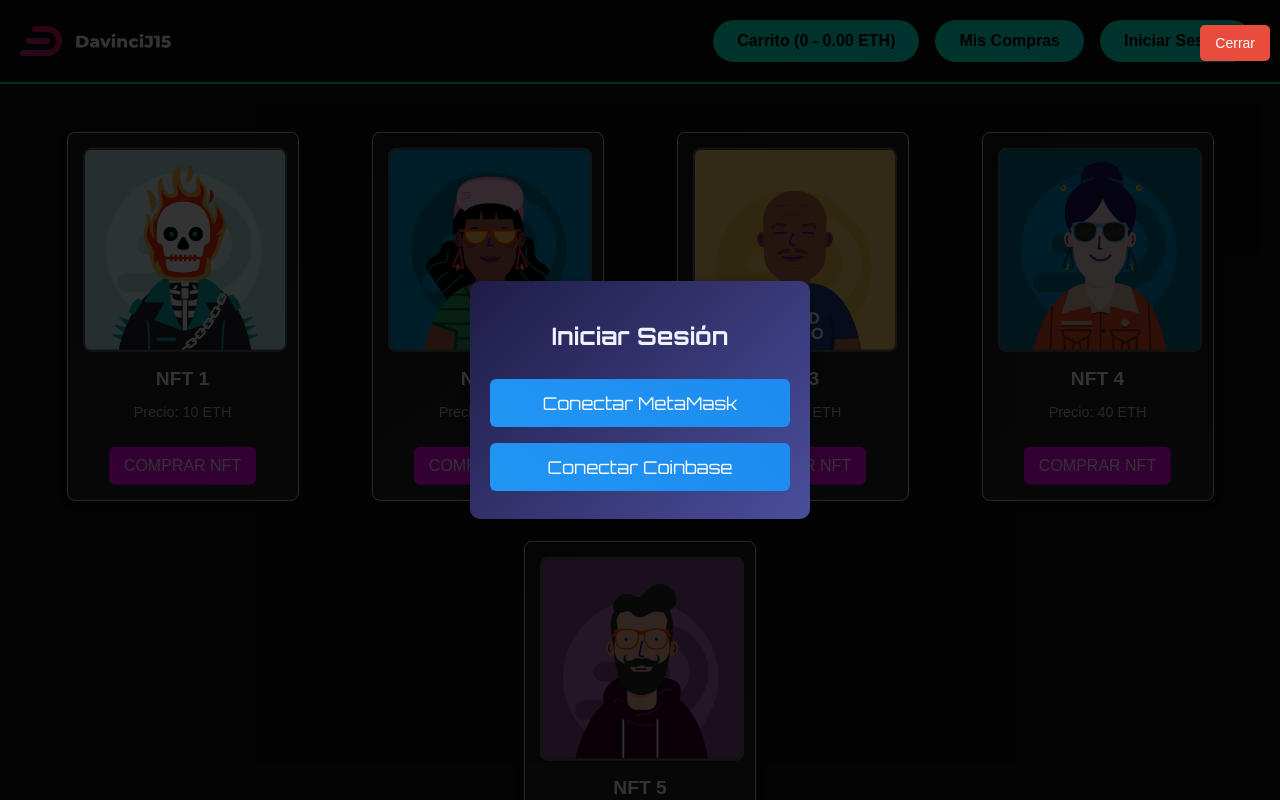
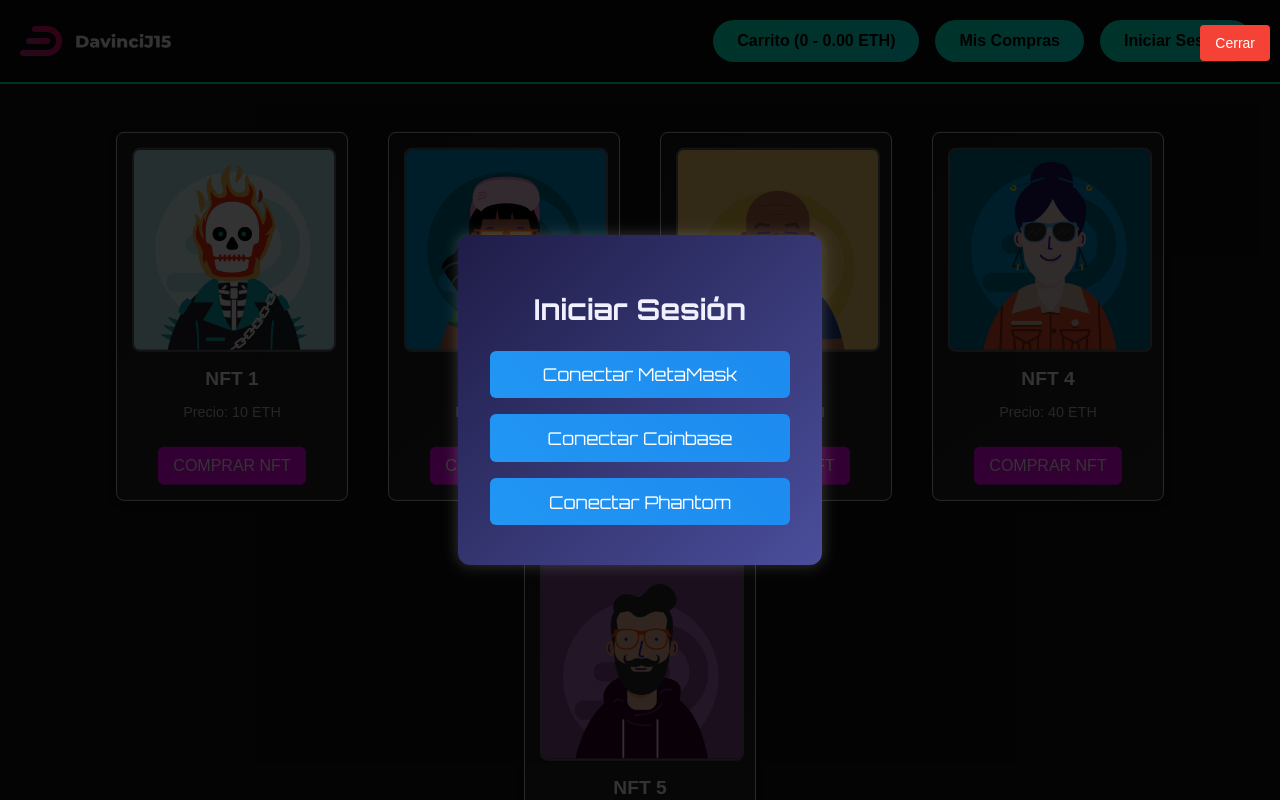
Before and after one commit to rodrigo-luis-suarez-guzman/my-nft-store, a React (Create React App) app: page / in a window 1280 px wide. Both pictures are taken after a click on the button "Iniciar Sesión". Shown: the top 800 px of the page. Built offline with nearby package versions, Linux system fonts and the light colour scheme.

Commit message:
se agrega phantom

```diff
--- a/package.json
+++ b/package.json
@@ -5,6 +5,7 @@
   "dependencies": {
     "@fortawesome/fontawesome-free": "^6.6.0",
     "@metamask/detect-provider": "^2.0.0",
+    "@solana/web3.js": "^1.95.4",
     "@testing-library/jest-dom": "^5.17.0",
     "@testing-library/react": "^13.4.0",
     "@testing-library/user-event": "^13.5.0",
--- a/src/App.tsx
+++ b/src/App.tsx
@@ -1,112 +1,47 @@
-// src/App.tsx
-
 import React, { useState } from 'react';
 import NavBar from './components/NavBar';
+import ProductList from './components/ProductList';
 import CartModal from './components/CartModal';
 import LoginModal from './components/LoginModal';
-import PurchaseListModal from './components/PurchaseListModal';
-import ProductList from './components/ProductList';
-import Footer from './components/Footer';
-import { UserProvider } from './context/UserContext';
-import { CartProvider, useCart } from './context/CartContext';
-import { connectMetaMask, connectCoinbase } from './services/walletConnections';
-import { ToastContainer, toast } from 'react-toastify'; // Importar ToastContainer y toast
-import 'react-toastify/dist/ReactToastify.css'; // Importar el CSS de Toastify
-import './App.css';
+import { connectMetaMask, connectCoinbase, connectPhantom } from './services/walletConnections';
 
-const App = () => {
+const App: React.FC = () => {
   const [cartModalOpen, setCartModalOpen] = useState(false);
   const [loginModalOpen, setLoginModalOpen] = useState(false);
-  const [purchaseListOpen, setPurchaseListOpen] = useState(false);
-
-  // Mueve CartProvider a un nivel superior para acceso global
-  return (
-    <UserProvider>
-      <CartProvider>
-        <AppContent
-          cartModalOpen={cartModalOpen}
-          loginModalOpen={loginModalOpen}
-          purchaseListOpen={purchaseListOpen}
-          setCartModalOpen={setCartModalOpen}
-          setLoginModalOpen={setLoginModalOpen}
-          setPurchaseListOpen={setPurchaseListOpen}
-        />
-      </CartProvider>
-    </UserProvider>
-  );
-};
-
-interface AppContentProps {
-  cartModalOpen: boolean;
-  loginModalOpen: boolean;
-  purchaseListOpen: boolean;
-  setCartModalOpen: React.Dispatch<React.SetStateAction<boolean>>;
-  setLoginModalOpen: React.Dispatch<React.SetStateAction<boolean>>;
-  setPurchaseListOpen: React.Dispatch<React.SetStateAction<boolean>>;
-}
-
-const AppContent: React.FC<AppContentProps> = ({
-  cartModalOpen,
-  loginModalOpen,
-  purchaseListOpen,
-  setCartModalOpen,
-  setLoginModalOpen,
-  setPurchaseListOpen,
-}) => {
-  const { state } = useCart(); // Obtener el estado del contexto
-  const purchases = state.completedPurchases; // Obtener las compras completadas
+  const [address, setAddress] = useState<string | null>(null);
 
   const handleConnectMetaMask = async () => {
-    try {
-      const account = await connectMetaMask();
-      if (account) {
-        console.log('MetaMask conectado:', account);
-        setLoginModalOpen(false);
-        toast.success('Conectado a MetaMask'); // Mensaje de éxito al conectar
-      }
-    } catch (error) {
-      console.error('Error al conectar MetaMask:', error);
-      toast.error('Error al conectar a MetaMask'); // Mensaje de error al conectar
-    }
+    const account = await connectMetaMask();
+    if (account) setAddress(account);
   };
 
   const handleConnectCoinbase = async () => {
-    try {
-      const account = await connectCoinbase();
-      if (account) {
-        console.log('Coinbase conectado:', account);
-        setLoginModalOpen(false);
-        toast.success('Conectado a Coinbase'); // Mensaje de éxito al conectar
-      }
-    } catch (error) {
-      console.error('Error al conectar Coinbase:', error);
-      toast.error('Error al conectar a Coinbase'); // Mensaje de error al conectar
-    }
+    const account = await connectCoinbase();
+    if (account) setAddress(account);
+  };
+
+  const handleConnectPhantom = async () => {
+    const account = await connectPhantom();
+    if (account) setAddress(account);
   };
 
   return (
-    <>
-      <ToastContainer position="top-right" autoClose={3000} hideProgressBar />
+    <div className="App">
       <NavBar
-        onOpenPurchaseList={() => setPurchaseListOpen(true)}
+        onOpenPurchaseList={() => console.log('Abrir lista de compras')}
+        onOpenCartModal={() => setCartModalOpen(true)}
         onOpenLoginModal={() => setLoginModalOpen(true)}
-        onOpenCartModal={() => setCartModalOpen(true)}
       />
+      <ProductList />
       <CartModal isOpen={cartModalOpen} onClose={() => setCartModalOpen(false)} />
       <LoginModal
         isOpen={loginModalOpen}
         onClose={() => setLoginModalOpen(false)}
         onConnectMetaMask={handleConnectMetaMask}
         onConnectCoinbase={handleConnectCoinbase}
+        onConnectPhantom={handleConnectPhantom}
       />
-      <PurchaseListModal
-        isOpen={purchaseListOpen}
-        onClose={() => setPurchaseListOpen(false)}
-        purchases={purchases} // Pasa las compras completadas aquí
-      />
-      <ProductList /> {/* Asegúrate de incluir esto para mostrar los NFTs */}
-      <Footer />
-    </>
+    </div>
   );
 };
 
--- a/src/components/LoginModal.tsx
+++ b/src/components/LoginModal.tsx
@@ -6,9 +6,16 @@
   onClose: () => void;
   onConnectMetaMask: () => void;
   onConnectCoinbase: () => void;
+  onConnectPhantom: () => void;
 }
 
-const LoginModal: React.FC<LoginModalProps> = ({ isOpen, onClose, onConnectMetaMask, onConnectCoinbase }) => {
+const LoginModal: React.FC<LoginModalProps> = ({
+  isOpen,
+  onClose,
+  onConnectMetaMask,
+  onConnectCoinbase,
+  onConnectPhantom
+}) => {
   if (!isOpen) return null;
 
   return (
@@ -17,6 +24,7 @@
         <h2>Iniciar Sesión</h2>
         <button className="futuristic-button" onClick={onConnectMetaMask}>Conectar MetaMask</button>
         <button className="futuristic-button" onClick={onConnectCoinbase}>Conectar Coinbase</button>
+        <button className="futuristic-button" onClick={onConnectPhantom}>Conectar Phantom</button>
         <button className="close-button" onClick={onClose}>Cerrar</button>
       </div>
     </div>
--- a/src/components/NavBar.tsx
+++ b/src/components/NavBar.tsx
@@ -1,10 +1,10 @@
 import React, { useState } from 'react';
 import { useCart } from '../context/CartContext';
 import LoginModal from './LoginModal';
-import { connectMetaMask, connectCoinbase } from '../services/walletConnections';
+import { connectMetaMask, connectCoinbase, connectPhantom } from '../services/walletConnections';
 import './NavBar.css';
 import logo from '../assets/images/Logo.svg';
-import { toast } from 'react-toastify'; // Importar toast
+import { toast } from 'react-toastify';
 
 interface NavBarProps {
   onOpenPurchaseList: () => void;
@@ -26,15 +26,26 @@
     }
   };
 
-  const handleConnectCoinbase = () => {
-    connectCoinbase();
+  const handleConnectCoinbase = async () => {
+    const account = await connectCoinbase();
+    if (account) {
+      setAddress(account);
+      setLoginModalOpen(false);
+    }
+  };
+
+  const handleConnectPhantom = async () => {
+    const account = await connectPhantom();
+    if (account) {
+      setAddress(account);
+      setLoginModalOpen(false);
+    }
   };
 
   const toggleMenu = () => {
     setMenuOpen(!isMenuOpen);
   };
 
-  // Cálculo del total y la cantidad en el carrito
   const totalQuantity = state.purchases.length;
   const totalValue = state.purchases.reduce((total, item) => total + item.price, 0).toFixed(2);
 
@@ -66,6 +77,7 @@
         onClose={() => setLoginModalOpen(false)}
         onConnectMetaMask={handleConnectMetaMask}
         onConnectCoinbase={handleConnectCoinbase}
+        onConnectPhantom={handleConnectPhantom}
       />
       {address && (
         <div className="wallet-info">
--- a/src/services/walletConnections.ts
+++ b/src/services/walletConnections.ts
@@ -1,12 +1,10 @@
-// walletConnections.ts
+import { PublicKey } from '@solana/web3.js';
 
 // MetaMask connection
 export const connectMetaMask = async (): Promise<string | null> => {
   if (typeof window.ethereum !== 'undefined') {
     try {
-        // Solicita acceso a las cuentas de MetaMask
       const accounts = await window.ethereum.request({ method: 'eth_requestAccounts' });
-        // Devuelve la primera cuenta (dirección) conectada
       return accounts[0];
     } catch (error) {
       console.error('Error al conectar MetaMask:', error);
@@ -18,19 +16,36 @@
   }
 };
 
+// Coinbase connection
 export const connectCoinbase = async (): Promise<string | null> => {
   if (typeof window.ethereum !== 'undefined') {
     try {
-        // Solicita acceso a las cuentas de MetaMask
       const accounts = await window.ethereum.request({ method: 'eth_requestAccounts' });
-        // Devuelve la primera cuenta (dirección) conectada
       return accounts[0];
     } catch (error) {
-        console.error('Error al conectar connectCoinbase:', error);
+      console.error('Error al conectar Coinbase:', error);
       return null;
     }
   } else {
-      console.error('connectCoinbase no está instalado.');
+    console.error('Coinbase Wallet no está instalado.');
     return null;
   }
 };
+
+// Phantom connection
+export const connectPhantom = async (): Promise<string | null> => {
+  const provider = (window as any).solana;
+  if (provider && provider.isPhantom) {
+    try {
+      const connection = await provider.connect();
+      console.log('Phantom conectado:', connection.publicKey.toString());
+      return connection.publicKey.toString();
+    } catch (error) {
+      console.error('Error al conectar Phantom:', error);
+      return null;
+    }
+  } else {
+    console.error('Phantom Wallet no está instalada.');
+    return null;
+  }
+};
```
Also changed, not shown: 2 other files (tests, documents, lock files or other folders). Lines whose indentation alone changed are shown as unchanged.
